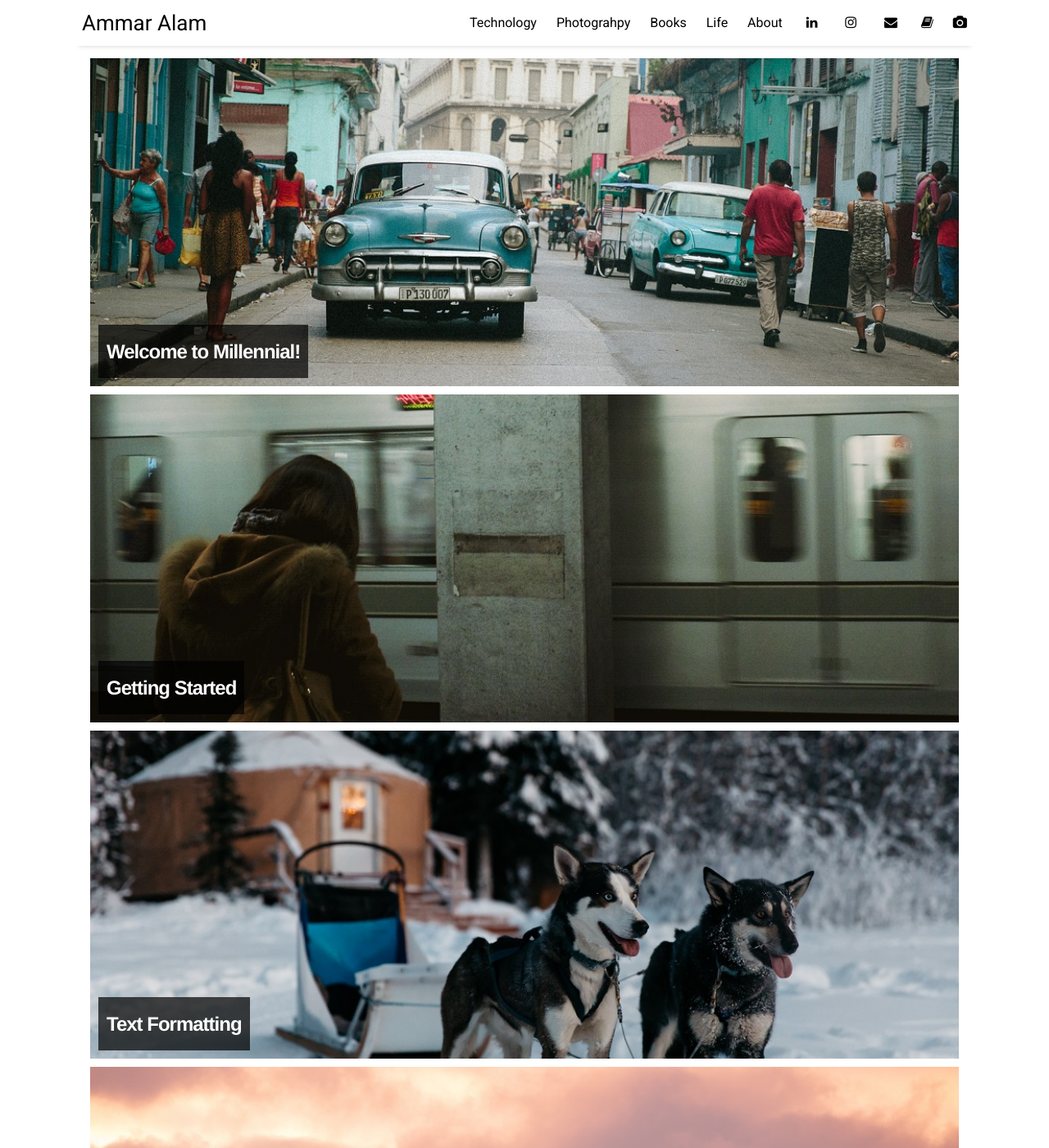
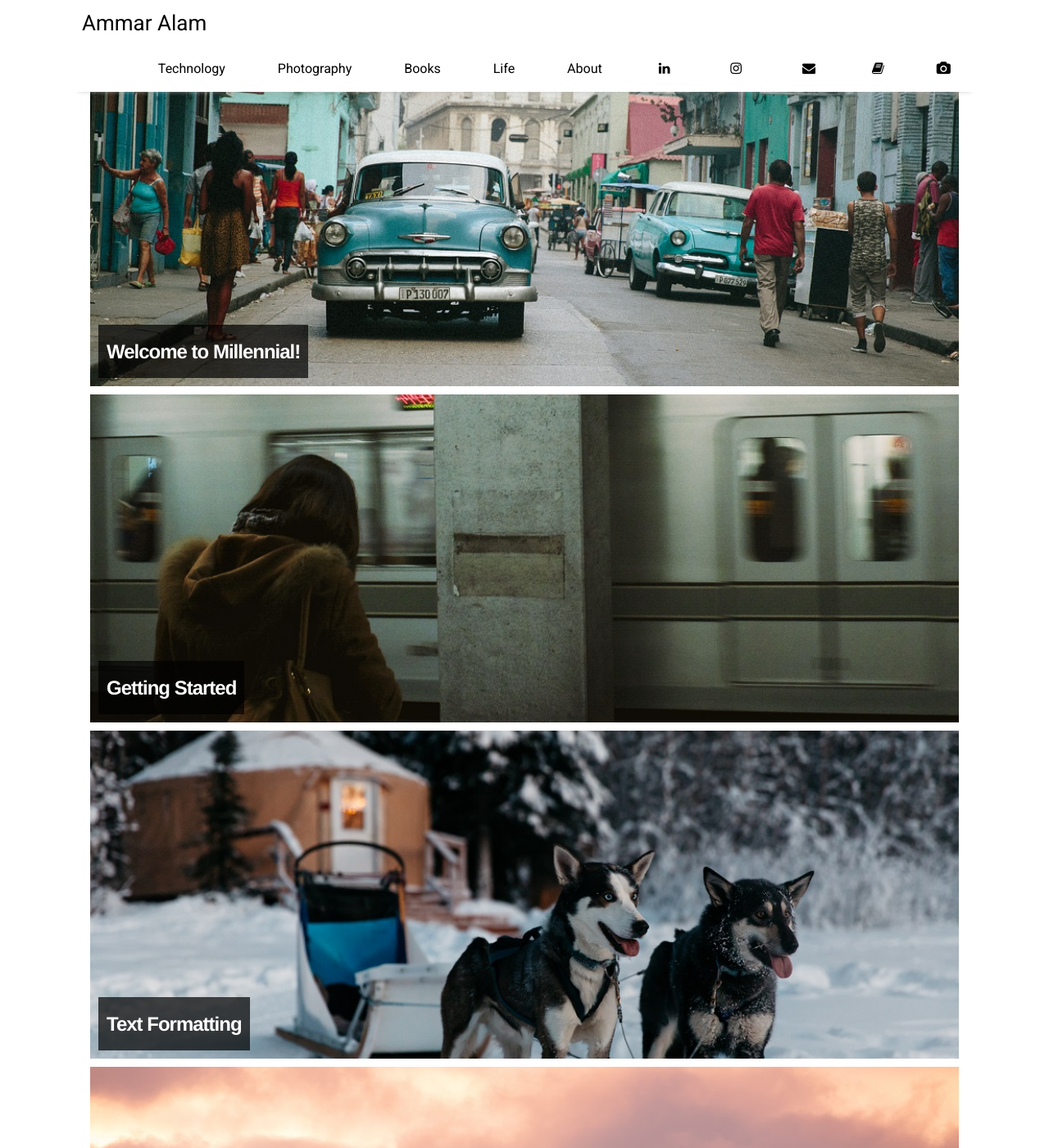
Before and after one commit to AALAM98mod100/AALAM98mod100.github.io, a Jekyll site: the page built from index.html, in a window 1280 px wide and 1400 px high. Shown: the whole window at 82% size. Built offline with Jekyll 4.4.1, drawn with Linux system fonts in a browser that asks for light colours; nearby versions of some CDN libraries; the list of posts is cut into pages by our own code.

Commit message:
Fixing padding

```diff
--- a/_data/settings.yml
+++ b/_data/settings.yml
@@ -8,7 +8,7 @@ google-ID: ''
 
 menu:
 - {name: 'Technology',  url: 'technology'}
-- {name: 'Photograhpy', url: 'photo'}
+- {name: 'Photography', url: 'photo'}
 - {name: 'Books',       url: 'books'}
 - {name: 'Life',        url: 'life'}
 - {name: 'About',       url: 'about'}
--- a/_sass/_header.scss
+++ b/_sass/_header.scss
@@ -33,7 +33,7 @@
   float: right;
 }
 .menu-link {
-  padding: 5px 10px;
+  padding: 5px 30px;
 }
 
 /*
```
